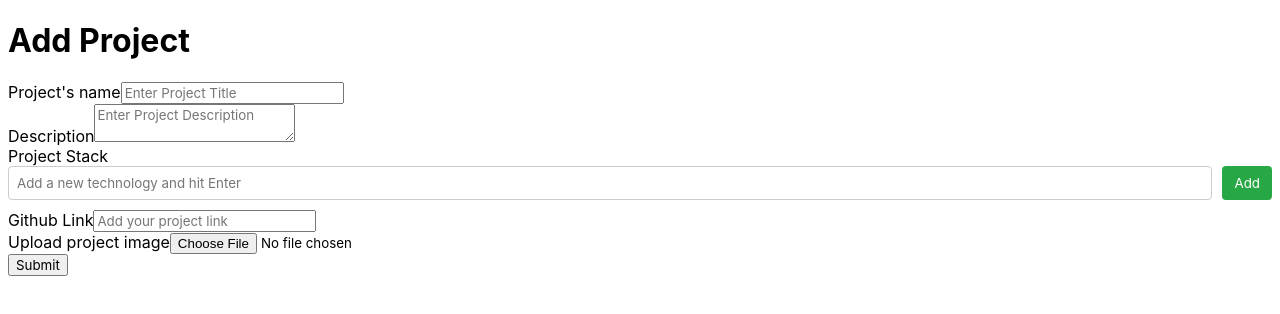
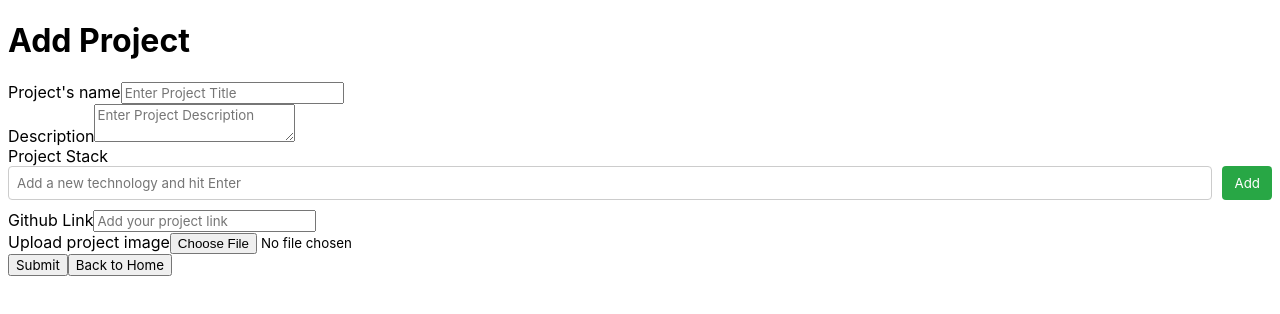
Before and after one commit to Rhita-Rh/AmraGate_final, a Vue app: page /add-project in a window 1280 px wide. Shown: the top 314 px of the page. Built offline with nearby package versions, Linux system fonts and the light colour scheme.

Commit message:
add myprojects view

```diff
--- a/src/router/index.js
+++ b/src/router/index.js
@@ -10,6 +10,7 @@ import HomeView from '../views/HomeView.vue';
 import accounts from '../components/accounts.vue';
 import Edit_goal from '../components/Edit_goal.vue';
 import mycomp from '../components/mycomp.vue'
+import MyProjects from '../views/MyProjects.vue'
 
 const routes = [
   {
@@ -53,7 +54,8 @@ const routes = [
   },
   {
     path:'/my-projects',
-    name:'my-projects'
+    name:'MyProjects',
+    component: MyProjects
   },
   {
     path:'/AjouterComp',
--- a/src/views/AddProject.vue
+++ b/src/views/AddProject.vue
@@ -77,9 +77,9 @@
       {{ loading ? "Submitting..." : "Submit" }}
     </button>
 
-    <div v-if="errorMessage" class="error-message">
-      {{ errorMessage }}
-    </div>
+  <button type="button" @click="$router.push('/Home')" class="home-btn">
+    Back to Home
+  </button>
   </form>
 </template>
 
--- /dev/null
+++ b/src/views/MyProjects.vue
@@ -0,0 +1,14 @@
+<template>
+    <ProjectsDi />
+</template>
+
+<script>
+import ProjectsDi from '../components/ProjectsDi.vue'
+
+export default {
+    name: 'MyProjects',
+    components: {
+        ProjectsDi
+    }
+}
+</script>
```
